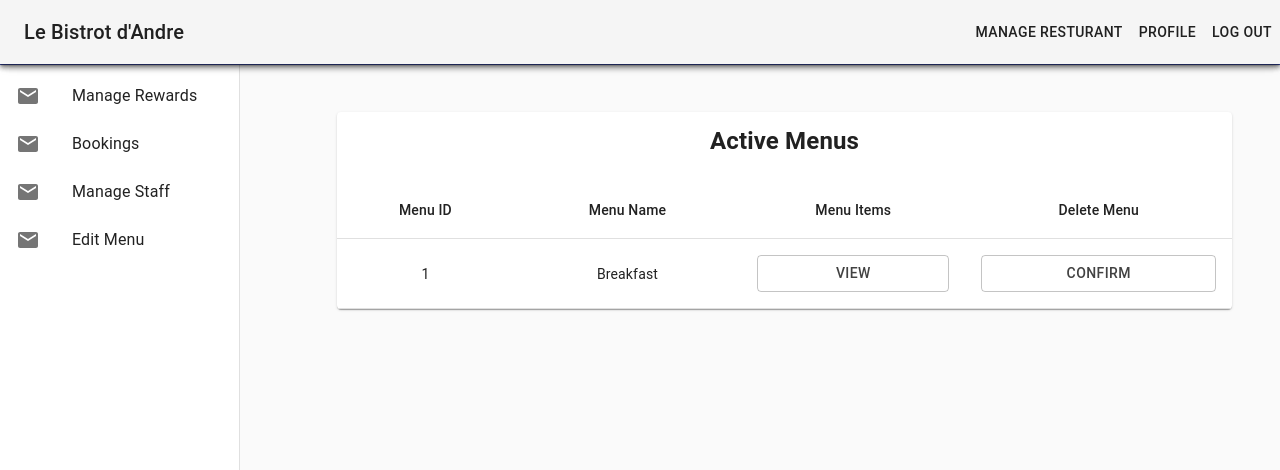
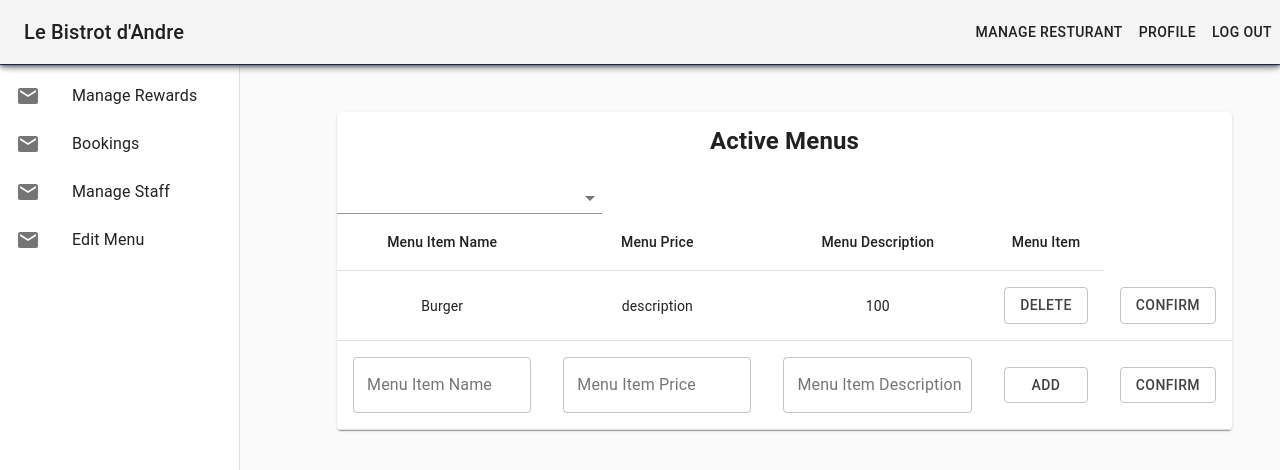
Before and after one commit to atab7/SES_1B_Group2, a React (Create React App) app in the folder eRestaurant/frontend/: page /manageresturant/EditMenu in a window 1280 px wide. Shown: the top 470 px of the page. Built offline with nearby package versions, Linux system fonts and the light colour scheme; no server answers.

Commit message:
Added edit menu & updated homepage

```diff
--- a/eRestaurant/frontend/src/components/HomePage.js
+++ b/eRestaurant/frontend/src/components/HomePage.js
@@ -121,6 +121,7 @@ export default class HomePage extends React.Component {
       booking:false,
       emailConfirmed:true,
       bookingAvailable:false,
+      emailConfirmed2:false,
     }
 
     //Binds
@@ -146,17 +147,19 @@ export default class HomePage extends React.Component {
     })
   }
   setBookingOpen(){
-    if (this.isAuth() || this.emailConfirmed==='true')
+    console.log(this.isAuth());
+    console.log(this.state.emailConfirmed);
+    if (this.isAuth()==true && this.state.emailConfirmed==true)
     {
       this.setState({
         booking: true
-      })
+      });
     }
     else {
       {
         this.setState({
           bookingAvailable:true
-        })
+        });
       }
   }
   }
@@ -164,12 +167,6 @@ export default class HomePage extends React.Component {
     this.setState({
       booking: false
     })
-  }
-  setEmailConfirmed(){
-    this.setState({
-      emailConfirmed:true
-    }
-  )
   }
 
   isConfirmed(){
@@ -270,7 +267,7 @@ export default class HomePage extends React.Component {
 
                   </Box>
                   <Snackbar open={!(this.state.emailConfirmed)} autoHideDuration={10000} onClose={this.closeEmailConfirmed}>
-                    <Alert severity="error" onClose={this.closeEmailConfirmed}>
+                    <Alert severity="error" >
                       Please confirm your email before making a booking. Please check your inbox for a confirmation mail.
                     </Alert>
                 </Snackbar>
--- a/eRestaurant/frontend/src/components/manageresturant/EditMenu.js
+++ b/eRestaurant/frontend/src/components/manageresturant/EditMenu.js
@@ -13,27 +13,15 @@ import DialogActions from '@material-ui/core/DialogActions';
 import DialogTitle from '@material-ui/core/DialogTitle';
 import TextField from '@material-ui/core/TextField';
 import {Box} from '@material-ui/core';
+import Select from '@material-ui/core/Select';
+import MenuItem from '@material-ui/core/MenuItem';
 
 export default class EditMenu extends React.Component {
     constructor(props){
         super();
 
         this.state= {
-            menuItems:false,
         }
-
-        this.setMenuOpen = this.setMenuOpen.bind(this);
-        this.setMenuClose = this.setMenuClose.bind(this);
-    }
-    setMenuOpen(evt){
-        this.setState({
-        menuItems: true
-        })
-    }
-    setMenuClose(evt){
-        this.setState({
-        menuItems: false
-        })
     }
 
     render(){
@@ -42,29 +30,83 @@ export default class EditMenu extends React.Component {
             <Container maxWidth="lg">
                 <Paper>
                 <b><p   style={{textAlign: 'center', fontSize:'24px', paddingTop:'12px'}}>Active Menus</p></b>
+                <Select
+                style={{width:'265px'}}
+                labelId="demo-simple-select-outlined-label"
+                id="demo-simple-select-outlined"
+                //value={}
+                //onChange={}
+                label="Select Menu"
+                fullWidth
+                >
+                <MenuItem value={"Breakfast"}>Breakfast</MenuItem>
+                <MenuItem value={"Lunch"}>Lunch</MenuItem>
+                <MenuItem value={"Dinner"}>Dinner</MenuItem>
+                </Select>
                 <TableContainer >
                     <Table aria-label="simple table">
                         <TableHead>
                         <TableRow>
-                            <TableCell align="center">Menu ID</TableCell>
-                            <TableCell align="center">Menu Name</TableCell>
-                            <TableCell align="center">Menu Items</TableCell>
-                            <TableCell align="center">Delete Menu</TableCell>
+                            <TableCell align="center">Menu Item Name</TableCell>
+                            <TableCell align="center">Menu Price</TableCell>
+                            <TableCell align="center">Menu Description</TableCell>
+                            <TableCell align="center">Menu Item</TableCell>
                         </TableRow>
                         </TableHead>
 
                         <TableBody>
                         <TableRow>
-                            <TableCell align="center">1</TableCell>
-                            <TableCell align="center">Breakfast</TableCell>
+                            <TableCell align="center">Burger</TableCell>
+                            <TableCell align="center">description</TableCell>
+                            <TableCell align="center">100</TableCell>
                             <TableCell align="center">
                                 <Button
                                 variant="outlined"
                                 style ={{color:'#424242'}}
                                 fullWidth
-                                onClick={this.setMenuOpen}
                                 >
-                                View</Button>
+                                Delete</Button>
+                            </TableCell>
+                            <TableCell align="center">
+                                <Button
+                                variant="outlined"
+                                style ={{color:'#424242'}}
+                                fullWidth>
+                                Confirm</Button>
+                            </TableCell>
+                        </TableRow>
+                        <TableRow>
+                            <TableCell align="center">
+                                <TextField
+                                id="MealName"
+                                label="Menu Item Name"
+                                variant="outlined"
+                                fullWidth
+                                 />
+                            </TableCell>
+                            <TableCell align="center">
+                            <TextField
+                                id="MealPrice"
+                                label="Menu Item Price"
+                                variant="outlined"
+                                fullWidth
+                                 />
+                            </TableCell>
+                            <TableCell align="center">
+                                <TextField
+                                id="MealDescription"
+                                label="Menu Item Description"
+                                variant="outlined"
+                                fullWidth
+                                />
+                            </TableCell>
+                            <TableCell align="center">
+                                <Button
+                                variant="outlined"
+                                style ={{color:'#424242'}}
+                                fullWidth
+                                >
+                                Add</Button>
                             </TableCell>
                             <TableCell align="center">
                                 <Button
--- a/eRestaurant/frontend/src/components/manageresturant/ManagerBooking.js
+++ b/eRestaurant/frontend/src/components/manageresturant/ManagerBooking.js
@@ -79,6 +79,12 @@ export default class ManagerBooking extends React.Component {
                     style ={{color:'#424242'}}
                     fullWidth>
                     View</Button></TableCell>
+                    <TableCell align="center">
+                    <Button
+                    variant="outlined"
+                    style ={{color:'#424242'}}
+                    fullWidth>
+                    Send </Button></TableCell>
             </TableRow>
             </TableBody>);
 
@@ -111,6 +117,7 @@ export default class ManagerBooking extends React.Component {
                             <TableCell align="center">Time</TableCell>
                             <TableCell align="center">Total Cost</TableCell>
                             <TableCell align="center">Menu Items</TableCell>
+                            <TableCell algin="center">Invoice</TableCell>
                         </TableRow>
                         </TableHead>
 
```
